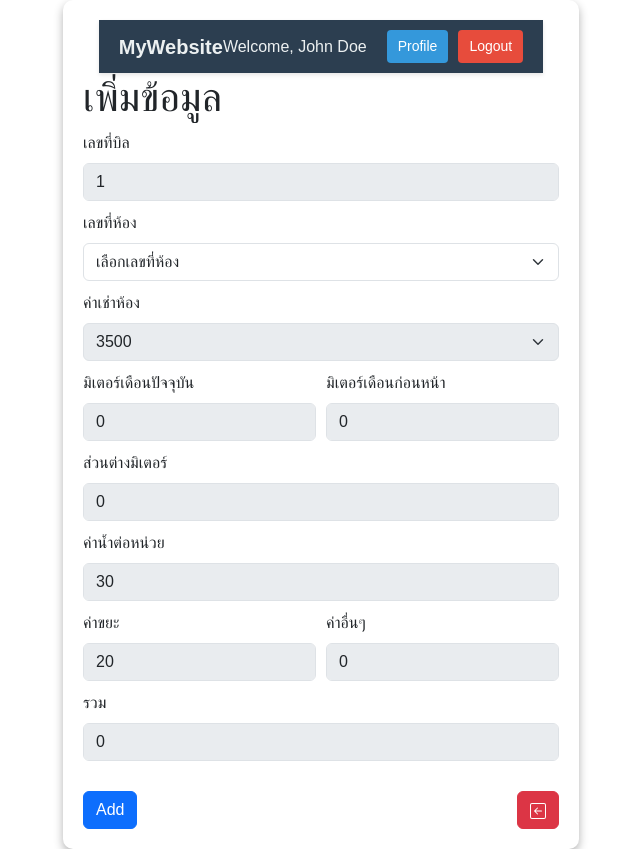
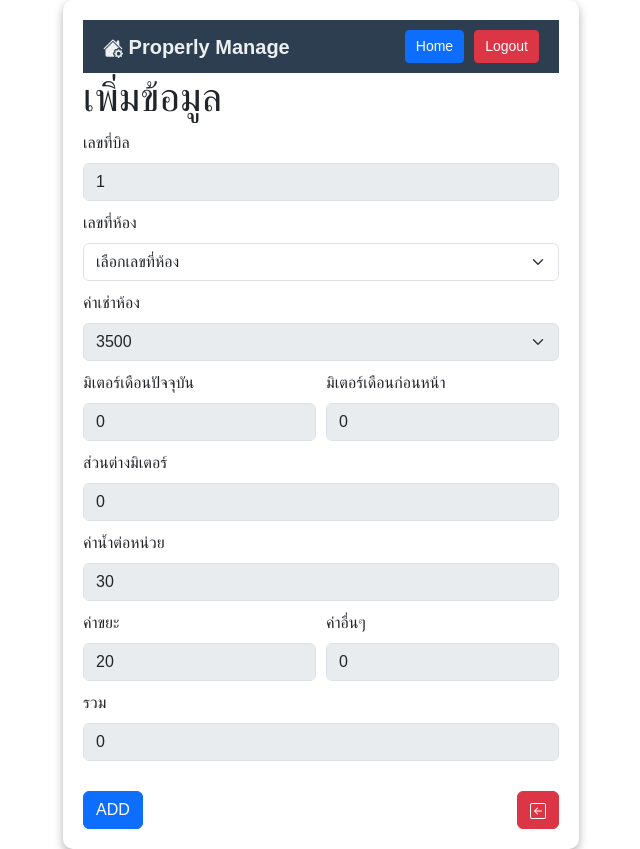
Before and after one commit to Pongsakorn-pr/MyApartmentWebsite, a React (Vite) app in the folder reactapp/: page /adddata in a window 1280 px wide. Shown: the whole page, without its empty margins (319-959 px from the left). Built offline with nearby package versions, Linux system fonts and the light colour scheme; sample sign-in values are in the browser's storage.

Commit message:
Update Navi

```diff
--- a/reactapp/src/AddData.jsx
+++ b/reactapp/src/AddData.jsx
@@ -1,7 +1,7 @@
 import React, { useState, useEffect } from 'react';
 import { Form, Button } from 'react-bootstrap';
 import axios from 'axios';
-import { useLocation, useNavigate } from 'react-router-dom';
+import { useLocation, useNavigate, Link } from 'react-router-dom';
 import { ArrowLeftSquare } from 'react-bootstrap-icons';
 const AddDataPage = () => {
     const { state } = useLocation(); // Get data passed from the previous page
@@ -235,9 +235,9 @@ const AddDataPage = () => {
                 {/* Add other fields as needed */}
                 <div style={{ marginTop: '20px' }}>
                     <Button variant="primary" type="submit" style={{ marginTop: '10px' }} onClick={() => sumbitAddata(formData)}>
-                        Add
+                        ADD
                     </Button>
-                    <Button variant="danger" type="submit" style={{ marginTop: '10px', float: 'right' }} onClick={backPage}><ArrowLeftSquare /></Button>
+                    <Button variant="danger" type="submit" style={{ marginTop: '10px', float: 'right' }} onClick={backPage}> <Link to="/" ><ArrowLeftSquare style={{ color: 'white' }} /></Link></Button>
                 </div>
             </Form>
         </div>
--- a/reactapp/src/App.jsx
+++ b/reactapp/src/App.jsx
@@ -35,6 +35,7 @@ export default class App extends Component {
         this.setState({ isAuthenticated: false });
         localStorage.removeItem('isAuthenticated'); // Remove from localStorage
         console.log("Logged out, authentication removed from localStorage.");
+        window.location.reload();
     };
 
     render() {
--- a/reactapp/src/Navbar.css
+++ b/reactapp/src/Navbar.css
@@ -8,14 +8,21 @@ body, html {
 
 /* Navbar Styles */
 .navbar {
+    width: 100%; /* Ensure full width */
+    margin: 0; /* Remove extra margin */
+    padding: 10px 20px; /* Adjust padding for better spacing */
+    background-color: #2c3e50; /* Background color */
     display: flex;
     justify-content: space-between;
     align-items: center;
-    background-color: #2c3e50;
-    color: #ecf0f1;
-    padding: 10px 20px;
-    box-shadow: 0 2px 4px rgba(0, 0, 0, 0.1);
+    color: white;
 }
+/* Remove margin from content below Navbar */
+.content {
+    margin: 0;
+    padding: 0;
+}
+
 
 .navbar-left .brand {
     font-size: 20px;
@@ -36,7 +43,6 @@ body, html {
 
     .navbar-right .btn {
         text-decoration: none;
-        background-color: #3498db;
         color: white;
         padding: 5px 10px;
         border-radius: 4px;
--- a/reactapp/src/Navbar.jsx
+++ b/reactapp/src/Navbar.jsx
@@ -1,19 +1,33 @@
 import React from 'react';
 import './Navbar.css';
+import Button from 'react-bootstrap/Button'
+import { HouseGearFill } from 'react-bootstrap-icons'
+import { Link, useNavigate } from 'react-router-dom';
+
 
 const Navbar = () => {
+    const navigate = useNavigate();
+    const homePage = () => {
+        navigate('/data', { replace: true });
+    };
+    const logOut = () => {
+        localStorage.removeItem('isAuthenticated');
+        navigate('/', { replace: true });
+        window.location.reload();
+    };
     return (
         <nav className="navbar">
             {/* Left: Logo or Brand */}
             <div className="navbar-left">
-                <a href="/" className="brand">MyWebsite</a>
+                <Link to="/" className="brand">
+                    <HouseGearFill /> Properly Manage
+                </Link>
             </div>
 
             {/* Right: User Details */}
             <div className="navbar-right">
-                <span className="details">Welcome, John Doe</span>
-                <a href="/profile" className="btn">Profile</a>
-                <a href="/logout" className="btn btn-logout">Logout</a>
+                <Button variant="primary" onClick={homePage}>Home</Button>
+                <Button variant="danger" onClick={logOut}>Logout</Button>
             </div>
         </nav>
     );
```
